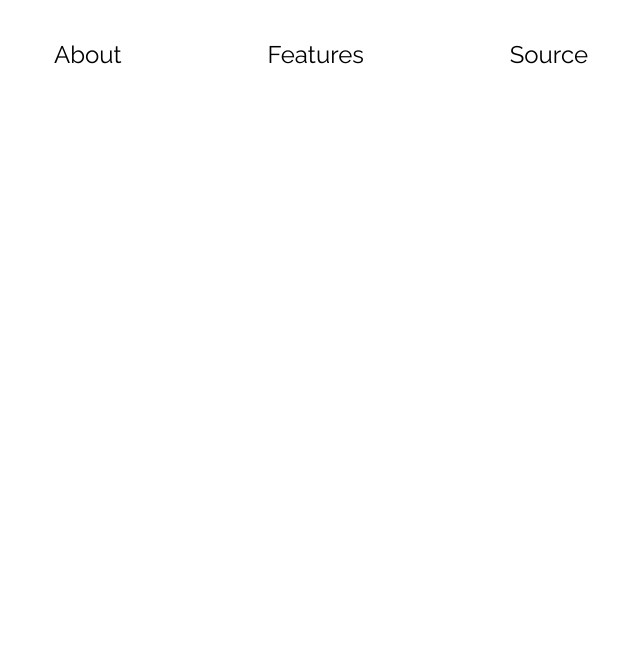
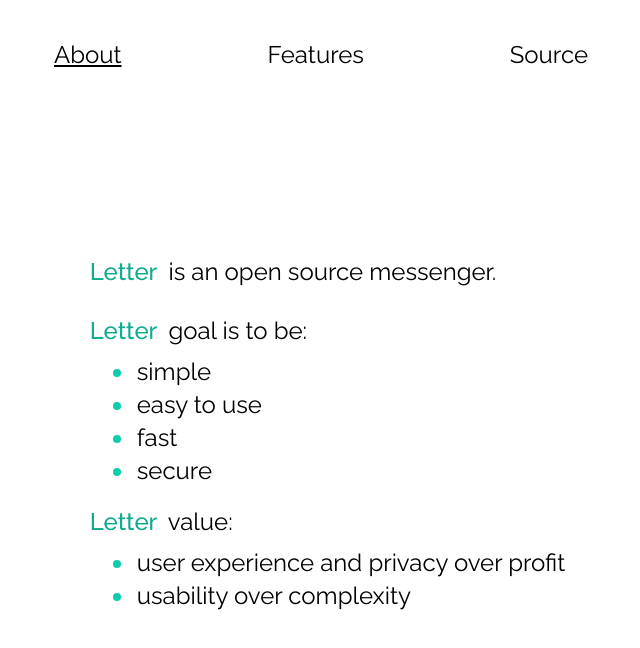
Before and after one commit to ivanjermakov/letter-web, an Angular app: page /about in a window 1280 px wide. Shown: the top 648 px of the page, without its empty margins (319-959 px from the left). Built offline with nearby package versions, Linux system fonts and the light colour scheme.

Commit message:
#17 about page

```diff
--- a/src/app/app.module.ts
+++ b/src/app/app.module.ts
@@ -12,6 +12,7 @@ import {HomeComponent} from './component/routed/home/home.component';
 import {NavComponent} from './component/embedded/nav/nav.component';
 import {AboutComponent} from './component/routed/about/about.component';
 import {FeaturesComponent} from './component/routed/features/features.component';
+import {NameComponent} from './component/embedded/name/name.component';
 
 @NgModule({
 	declarations: [
@@ -22,7 +23,8 @@ import {FeaturesComponent} from './component/routed/features/features.component'
 		HomeComponent,
 		NavComponent,
 		AboutComponent,
-		FeaturesComponent
+		FeaturesComponent,
+		NameComponent
 	],
 	imports: [
 		BrowserModule,
--- /dev/null
+++ b/src/app/component/embedded/name/name.component.html
@@ -0,0 +1 @@
+<a [routerLink]='"/home"'>Letter</a>
--- /dev/null
+++ b/src/app/component/embedded/name/name.component.sass
@@ -0,0 +1,5 @@
+@import 'src/app/style/colors'
+
+a
+  color: $special-dark
+  font-weight: 500
--- /dev/null
+++ b/src/app/component/embedded/name/name.component.ts
@@ -0,0 +1,15 @@
+import {Component, OnInit} from '@angular/core';
+
+@Component({
+  selector: 'app-name',
+  templateUrl: './name.component.html',
+  styleUrls: ['./name.component.sass']
+})
+export class NameComponent implements OnInit {
+
+  constructor() { }
+
+  ngOnInit(): void {
+  }
+
+}
--- a/src/app/component/embedded/nav/nav.component.html
+++ b/src/app/component/embedded/nav/nav.component.html
@@ -1,5 +1,5 @@
 <div class='nav'>
-	<a [routerLink]='"/about"'>About</a>
-	<a [routerLink]='"/features"'>Features</a>
+	<a [className]='tabIndex === 0 ? "active": ""' [routerLink]='"/about"'>About</a>
+	<a [className]='tabIndex === 1 ? "active": ""' [routerLink]='"/features"'>Features</a>
 	<a href='https://github.com/letter-messaging'>Source</a>
 </div>
--- a/src/app/component/embedded/nav/nav.component.sass
+++ b/src/app/component/embedded/nav/nav.component.sass
@@ -11,5 +11,16 @@
 
   width: 100%
 
+  .active
+    text-decoration: underline
+
   a
     padding: 20px
+
+@media (max-width: 550px)
+  .nav
+    flex-direction: column !important
+    padding-top: 20px
+
+    a
+      padding: 5px !important
--- a/src/app/component/embedded/nav/nav.component.ts
+++ b/src/app/component/embedded/nav/nav.component.ts
@@ -1,4 +1,4 @@
-import {Component, OnInit} from '@angular/core';
+import {Component, Input, OnInit} from '@angular/core';
 
 @Component({
 	selector: 'app-nav',
@@ -7,6 +7,9 @@ import {Component, OnInit} from '@angular/core';
 })
 export class NavComponent implements OnInit {
 
+	@Input()
+	tabIndex: number;
+
 	constructor() { }
 
 	ngOnInit(): void {
--- a/src/app/component/routed/about/about.component.html
+++ b/src/app/component/routed/about/about.component.html
@@ -1,9 +1,30 @@
 <div class='page'>
 	<div class='content'>
-		<app-nav></app-nav>
+		<app-nav [tabIndex]='0'></app-nav>
 		<div class='about-container'>
 			<div class='about'>
-
+				<p>
+					<app-name></app-name>
+					is an open source messenger.
+				</p>
+				<p>
+					<app-name></app-name>
+					goal is to be:
+				</p>
+				<ul>
+					<li>simple</li>
+					<li>easy to use</li>
+					<li>fast</li>
+					<li>secure</li>
+				</ul>
+				<p>
+					<app-name></app-name>
+					value:
+				</p>
+				<ul>
+					<li>user experience and privacy over profit</li>
+					<li>usability over complexity</li>
+				</ul>
 			</div>
 		</div>
 	</div>
--- a/src/app/component/routed/about/about.component.sass
+++ b/src/app/component/routed/about/about.component.sass
@@ -1 +1,32 @@
 @import 'src/app/style/common'
+@import 'src/app/style/colors'
+
+.page
+  .content
+    .about-container
+      display: flex
+      align-items: center
+      flex: 1
+
+      margin-top: -20px
+
+      .about
+        display: flex
+        flex-direction: column
+
+        padding: 10px 0
+
+        p
+          padding: 20px 10px 10px
+
+        ul
+          padding-left: 60px
+
+          li
+            padding: 2px
+
+            &::marker
+              color: $special
+
+            a
+              padding: 0
--- a/src/app/component/routed/features/features.component.html
+++ b/src/app/component/routed/features/features.component.html
@@ -1,6 +1,6 @@
 <div class='page'>
 	<div class='content'>
-		<app-nav></app-nav>
+		<app-nav [tabIndex]='1'></app-nav>
 		<div class='features-container'>
 			<div class='features'>
 
--- a/src/app/component/routed/home/home.component.sass
+++ b/src/app/component/routed/home/home.component.sass
@@ -66,13 +66,6 @@ button
 
 
 @media (max-width: 550px)
-  .nav
-    flex-direction: column !important
-    padding-top: 20px
-
-    a
-      padding: 5px !important
-
   .home-container
     margin-top: 0 !important
 
```
